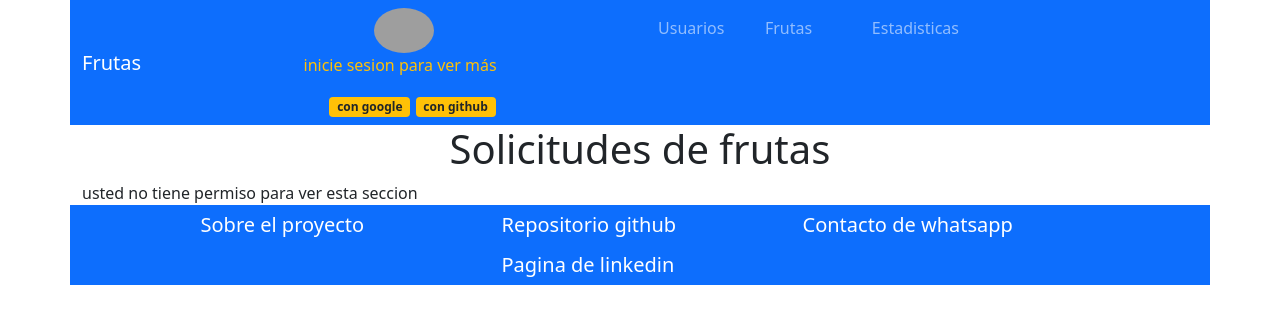
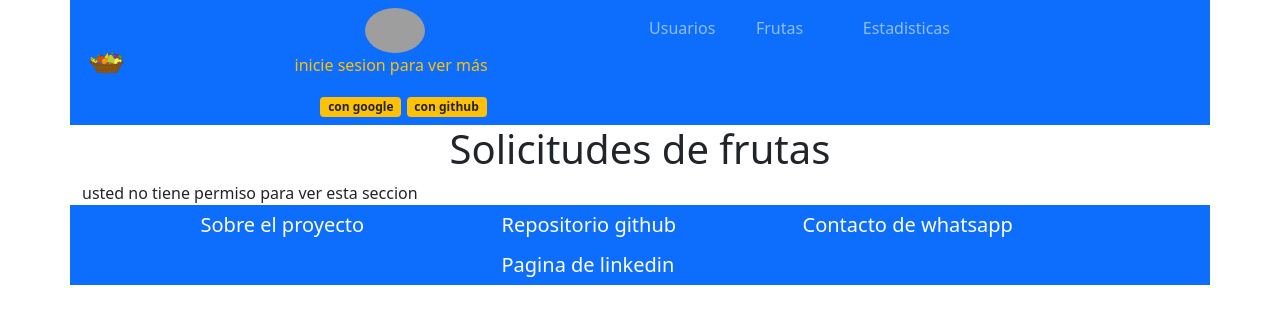
Before and after one commit to Roscow/frutas, a Django app: page /administracion_frutas/ in a window 1280 px wide. Shown: the top 324 px of the page. Run offline with Django 3.2, Linux system fonts and the light colour scheme; data that the repository does not hold is empty; some libraries are stand-ins or nearby versions; grey boxes are pictures that could not be loaded.

Commit message:
agregada carpeta static y canasta en navbar

```diff
--- /dev/null
+++ b/frutas/static/css/frutas.css
@@ -0,0 +1,3 @@
+div{
+    border: 0px solid black;
+}
--- a/frutas/templates/frutas/base.html
+++ b/frutas/templates/frutas/base.html
@@ -1,4 +1,5 @@
 {% load socialaccount %}
+{% load static %}
 
 <!DOCTYPE html>
 <html lang="en">
@@ -10,6 +11,7 @@
 
     <!-- Bootstrap CSS -->
     <link href="https://cdn.jsdelivr.net/npm/bootstrap@5.0.1/dist/css/bootstrap.min.css" rel="stylesheet" integrity="sha384-+0n0xVW2eSR5OomGNYDnhzAbDsOXxcvSN1TPprVMTNDbiYZCxYbOOl7+AMvyTG2x" crossorigin="anonymous">
+
     <style>
         div {
             border: 0px solid black;
@@ -40,6 +42,7 @@
             margin-right: auto;
         }
     </style>
+    <link rel="stylesheet" href="{% static 'css/frutas1.css' %}">
 </head>
 <body>
 <div class="container">
@@ -47,7 +50,13 @@
 
     <nav class="navbar navbar-expand-lg navbar-dark bg-primary row">
         <div class="container-fluid">
-            <a class="navbar-brand" href="{% url 'frutas1:index' %}">Frutas</a>
+
+            <a class="navbar-brand" href="{% url 'frutas1:index' %}">
+                <img  src="{% static 'img/f1.png' %}" alt="" width="50" height="44" class="d-inline-block align-text-top">
+            </a>
+
+
+
             <button class="navbar-toggler" type="button" data-bs-toggle="collapse" data-bs-target="#navbarNav" aria-controls="navbarNav" aria-expanded="false" aria-label="Toggle navigation">
             <span class="navbar-toggler-icon"></span>
             </button>
```
Also changed, not shown: frutas/static/img/f1.png (added), 1 other file.
